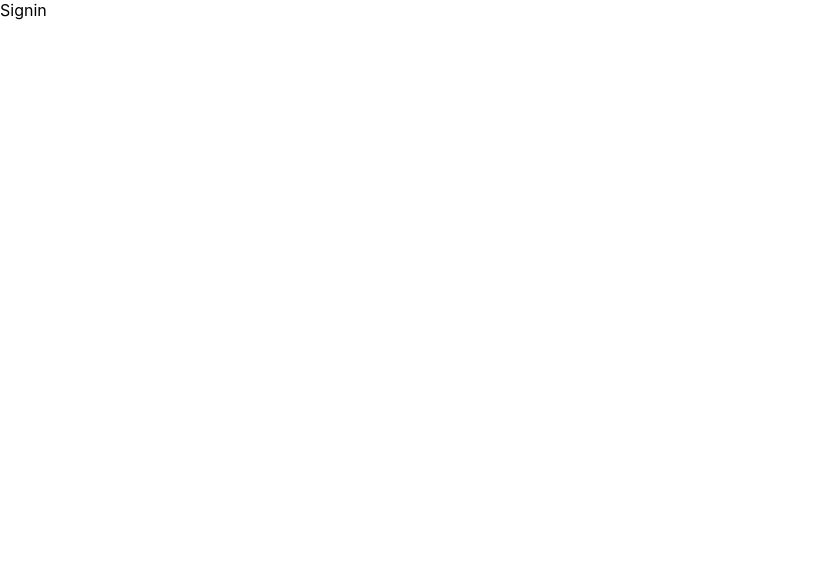
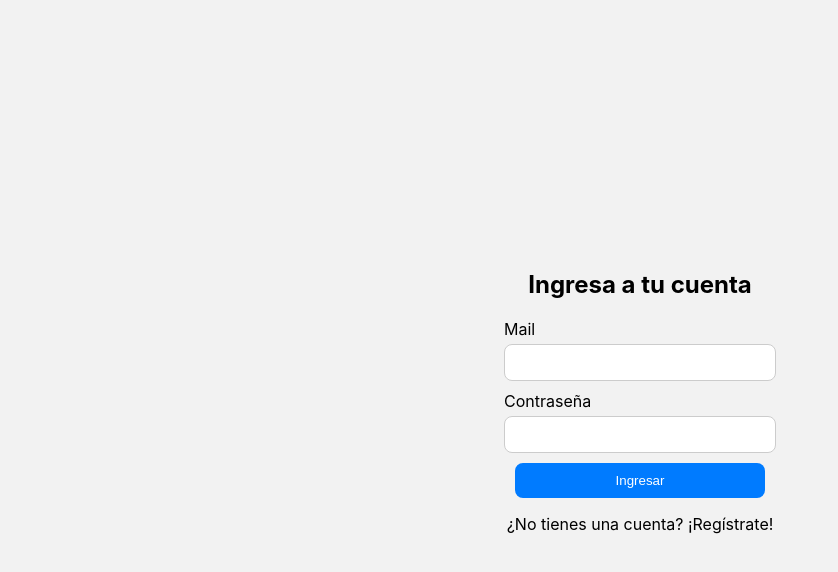
Before and after one commit to olivialuciano/sport_and_joy_front, a React (Create React App) app: page /signin in a window 1280 px wide. Shown: the top 572 px of the page, without its empty margins (0-838 px from the left). Built offline with nearby package versions, Linux system fonts and the light colour scheme.

Commit message:
html y css sin funcionalidad bien basico del home y signin

```diff
--- a/src/App.js
+++ b/src/App.js
@@ -7,6 +7,7 @@ import "./App.css";
 import Home from "./components/Home/Home";
 import Signin from "./components/Singin/Signin";
 import Signup from "./components/Signup/Signup";
+import Dashboard from "./components/Dashboard/Dashboard";
 
 const App = () => {
   const router = createBrowserRouter([
@@ -23,6 +24,10 @@ const App = () => {
       path: "/signup",
       element: <Signup />,
     },
+    {
+      path: "/dashboard",
+      element: <Dashboard />,
+    },
   ]);
 
   return (
--- /dev/null
+++ b/src/components/Dashboard/Dashboard.js
@@ -0,0 +1,7 @@
+import React from "react";
+
+const Dashboard = () => {
+  return <div>Dashboard</div>;
+};
+
+export default Dashboard;
--- a/src/components/Home/Home.js
+++ b/src/components/Home/Home.js
@@ -1,14 +1,27 @@
 import React from "react";
 import "./Home.css";
+import { useNavigate } from "react-router";
 
 const Home = () => {
+  const navigate = useNavigate();
+  const buttonNavigateSignup = () => {
+    navigate("/signup");
+  };
+  const buttonNavigateSignin = () => {
+    navigate("/signin");
+  };
+
   return (
     <div>
       <h1 className="brand">Sport&Joy</h1>
       <h3 className="brand2">¡Reservar una cancha nunca fue tan fácil!</h3>
       <div className="button-div">
-        <button className="button">ingresar</button>
-        <button className="button">registrarse</button>
+        <button className="button" onClick={buttonNavigateSignin}>
+          ingresar
+        </button>
+        <button className="button" onClick={buttonNavigateSignup}>
+          registrarse
+        </button>
       </div>
     </div>
   );
--- a/src/components/Singin/Signin.css
+++ b/src/components/Singin/Signin.css
@@ -0,0 +1,41 @@
+.signin-container {
+  display: flex;
+  flex-direction: column;
+  align-items: center;
+  justify-content: center;
+  width: 100vw;
+  height: 100vh;
+  background-color: #f2f2f2;
+}
+
+.input-container {
+  display: flex;
+  flex-direction: column;
+  margin-bottom: 10px;
+}
+
+.label {
+  align-self: flex-start;
+  margin-bottom: 5px;
+}
+
+.input {
+  width: 250px;
+  padding: 10px;
+  border: 1px solid #ccc;
+  border-radius: 8px;
+}
+
+.signin-button {
+  width: 250px;
+  padding: 10px;
+  border: none;
+  border-radius: 8px;
+  background-color: #007bff;
+  color: white;
+  cursor: pointer;
+}
+
+.signin-button:hover {
+  background-color: #0056b3;
+}
--- a/src/components/Singin/Signin.js
+++ b/src/components/Singin/Signin.js
@@ -1,7 +1,94 @@
 import React from "react";
+import { useRef, useState } from "react";
+import { useNavigate } from "react-router";
+import "./Signin.css";
 
 const Signin = () => {
-  return <div>Signin</div>;
+  const [email, setEmail] = useState("");
+  const [password, setPassword] = useState("");
+  const [register, setRegister] = useState(false);
+
+  const emailRef = useRef(null);
+  const passwordRef = useRef(null);
+
+  const navigate = useNavigate();
+  const buttonNavigateSignin = () => {
+    navigate("/signin");
+  };
+
+  const changeEmailHandler = (event) => {
+    if (event.target.value === "") {
+      emailRef.current.style.borderColor = "red";
+      emailRef.current.style.outline = "none";
+    } else {
+      emailRef.current.style.borderColor = "";
+      emailRef.current.style.outline = "";
+    }
+    setEmail(event.target.value);
+  };
+
+  const changePasswordHandler = (event) => {
+    if (event.target.value === "") {
+      passwordRef.current.style.borderColor = "red";
+      passwordRef.current.style.outline = "none";
+    } else {
+      passwordRef.current.style.borderColor = "";
+      passwordRef.current.style.outline = "";
+    }
+    setPassword(event.target.value);
+  };
+  const signInHandler = () => {
+    setRegister(true);
+    if (email === "") {
+      emailRef.current.focus();
+      emailRef.current.style.borderColor = "red";
+      emailRef.current.style.outline = "none";
+      return;
+    }
+
+    if (password === "") {
+      passwordRef.current.focus();
+      passwordRef.current.style.borderColor = "orange";
+      passwordRef.current.style.outline = "none";
+      return;
+    }
+
+    navigate("/dashboard");
+  };
+
+  return (
+    <div className="signin-container">
+      <h2>Ingresa a tu cuenta</h2>
+      <div className="input-container">
+        <label className="label">Mail</label>
+        <input
+          className="input"
+          placeholder=""
+          type="email"
+          ref={emailRef}
+          value={email}
+          onChange={changeEmailHandler}
+        />
+      </div>
+      {register && email === "" && <p>Ingrese un correo electrónico válido</p>}
+      <div className="input-container">
+        <label className="label">Contraseña</label>
+        <input
+          className="input"
+          placeholder=""
+          type="password"
+          ref={passwordRef}
+          value={password}
+          onChange={changePasswordHandler}
+        />
+      </div>
+      {register && password === "" && <p>Ingrese una contraseña válida</p>}
+      <button className="signin-button" type="button" onClick={signInHandler}>
+        Ingresar
+      </button>
+      <p onClick={buttonNavigateSignin}>¿No tienes una cuenta? ¡Regístrate!</p>
+    </div>
+  );
 };
 
 export default Signin;
```
Also changed, not shown: src/components/Dashboard/Dashboard.css (added).
